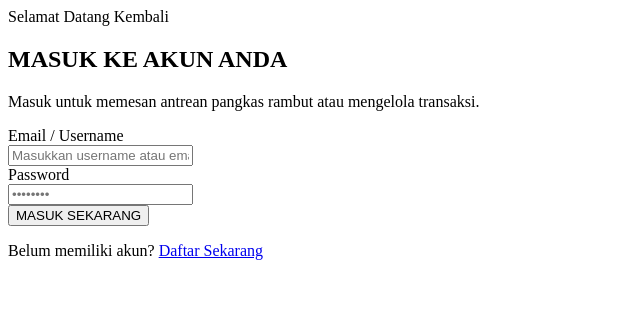
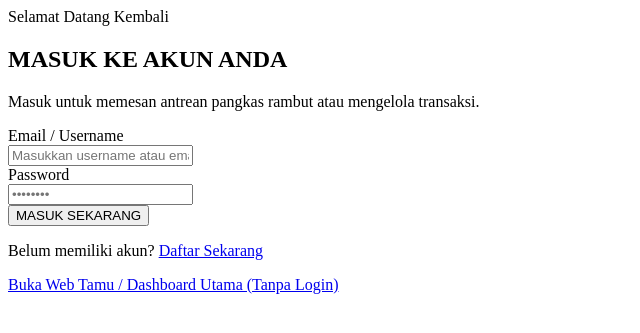
Before and after one commit to nenengwahyuni/wijaya-barbershop, a PHP site: page /login in a window 1280 px wide. Shown: the top 333 px of the page, without its empty margins (0-640 px from the left). Run offline with PHP 8.4, Linux system fonts and the light colour scheme.

Commit message:
Add Web Tamu button on login page and redirect customer login to home dashboard

```diff
--- a/app/Controllers/AuthController.php
+++ b/app/Controllers/AuthController.php
@@ -134,7 +134,7 @@ class AuthController extends Controller
             $response->redirect('/admin');
         } else {
             $this->setFlash('success', "Selamat datang, {$user['fullname']}! Silakan pilih layanan pangkas rambut.");
-            $response->redirect('/services');
+            $response->redirect('/');
         }
     }
 
--- a/resources/views/auth/login.php
+++ b/resources/views/auth/login.php
@@ -136,11 +136,17 @@
             });
         </script>
 
-        <div class="text-center pt-2">
+        <div class="text-center pt-2 space-y-3">
             <p class="text-sm text-slate-500">
                 Belum memiliki akun?
                 <a href="/register" class="font-bold text-emerald-600 hover:text-emerald-500 hover:underline">Daftar Sekarang</a>
             </p>
+            <div class="pt-2 border-t border-slate-200/80">
+                <a href="/" class="w-full py-3 px-4 rounded-xl bg-slate-100 hover:bg-emerald-50 text-slate-700 hover:text-emerald-700 border border-slate-200 hover:border-emerald-300 font-bold text-xs inline-flex items-center justify-center space-x-2 transition">
+                    <i class="fas fa-home text-emerald-600"></i>
+                    <span>Buka Web Tamu / Dashboard Utama (Tanpa Login)</span>
+                </a>
+            </div>
         </div>
     </form>
 </div>
--- a/resources/views/layouts/admin.php
+++ b/resources/views/layouts/admin.php
@@ -148,8 +148,8 @@ $currentUri = $_SERVER['REQUEST_URI'] ?? '/admin';
 
             <div class="grid grid-cols-2 gap-2 text-center text-xs">
                 <a href="/" class="py-2 px-2 rounded-xl bg-white/10 hover:bg-white/20 text-slate-200 font-semibold transition flex items-center justify-center space-x-1 border border-white/5 shadow-sm">
-                    <i class="fas fa-home text-[10px]"></i>
-                    <span>Web Utama</span>
+                    <i class="fas fa-external-link-alt text-[10px]"></i>
+                    <span>Web Tamu</span>
                 </a>
                 <a href="/logout" class="py-2 px-2 rounded-xl bg-rose-500/20 hover:bg-rose-500 text-rose-300 hover:text-white font-semibold transition flex items-center justify-center space-x-1 border border-rose-500/30 shadow-sm">
                     <i class="fas fa-sign-out-alt text-[10px]"></i>
@@ -203,7 +203,7 @@ $currentUri = $_SERVER['REQUEST_URI'] ?? '/admin';
                 </button>
 
                 <!-- Web Tamu shortcut -->
-                <a href="/" target="_blank" class="px-3.5 py-1.5 rounded-xl bg-white/10 hover:bg-emerald-600 text-white text-xs font-bold transition flex items-center space-x-1.5 border border-white/10 shadow-sm btn-magnetic" title="Buka Halaman Tamu / Pelanggan">
+                <a href="/" class="px-3.5 py-1.5 rounded-xl bg-white/10 hover:bg-emerald-600 text-white text-xs font-bold transition flex items-center space-x-1.5 border border-white/10 shadow-sm btn-magnetic" title="Buka Halaman Tamu / Pelanggan">
                     <i class="fas fa-external-link-alt text-[10px]"></i>
                     <span class="hidden md:inline">Web Tamu</span>
                 </a>
```
Also changed, not shown: 1 other file.
